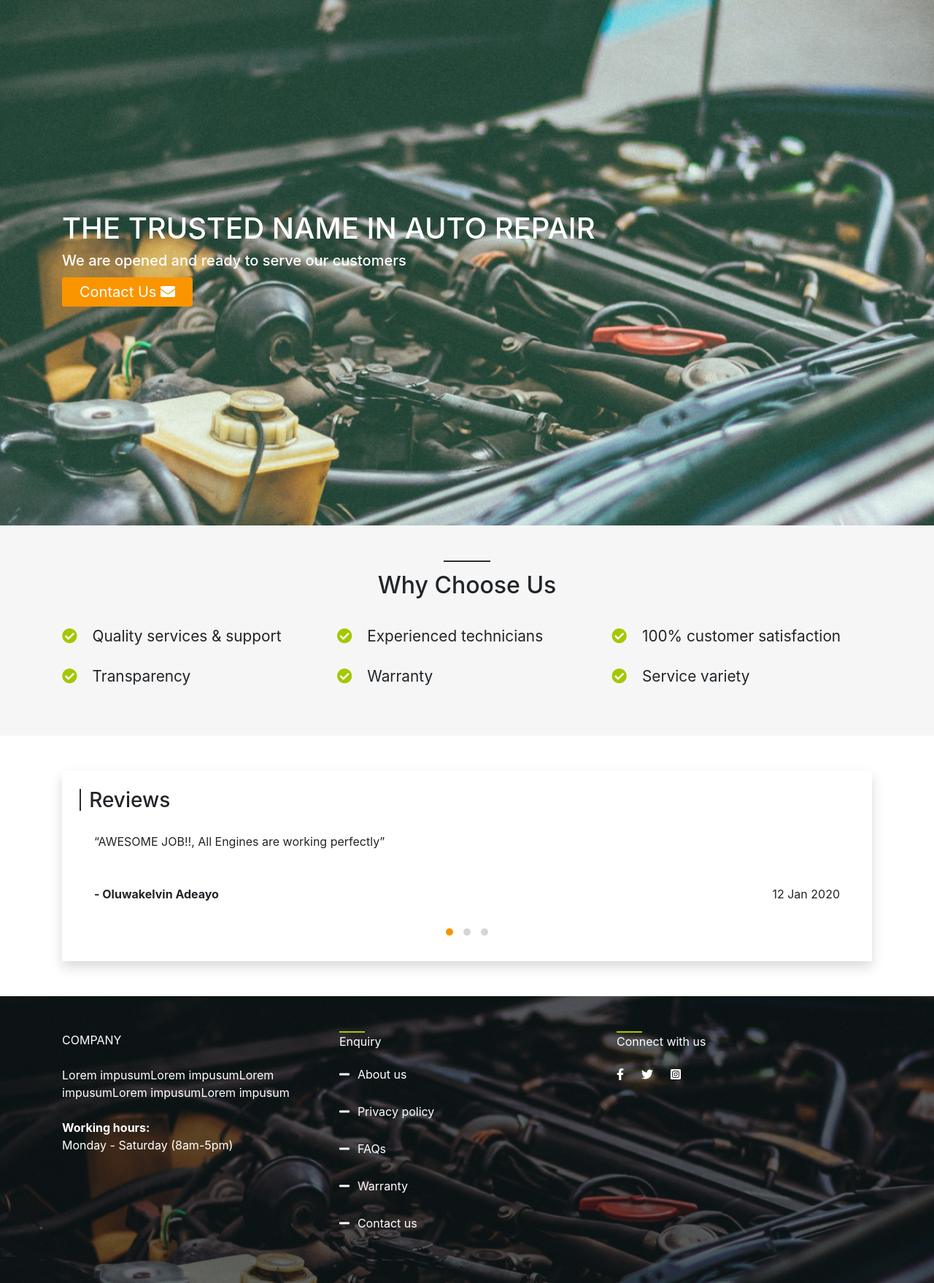
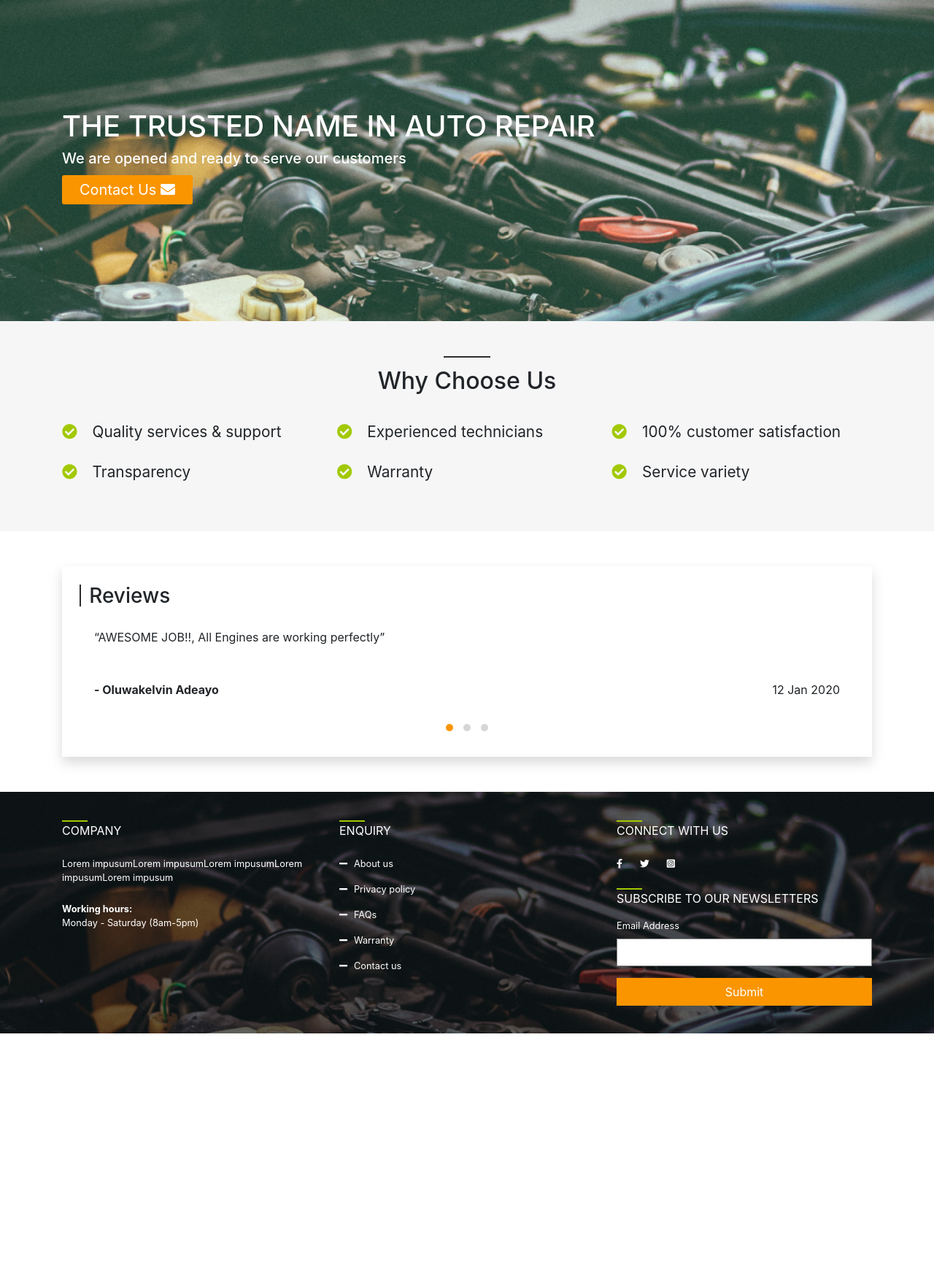
Before and after one commit to iballi2017/autoshop, a PHP site: page / in a window 1280 px wide. Shown: the part 62-1820 px from the top of the page at 73% size. After the commit the page ends 1478 px from the top, so only its background shows below. Run offline with PHP 8.4, Linux system fonts and the light colour scheme; some libraries are stand-ins or nearby versions.

Commit message:
reconstructing the footer content

```diff
--- a/css/style.css
+++ b/css/style.css
@@ -219,17 +219,17 @@ footer {
   background-repeat: no-repeat;
   background-size: cover;
   padding: 3em 0;
-  color: #ffffff; }
+  color: #ffffff;
+  font-size: .8rem; }
   footer .section_title {
-    margin-bottom: 1em; }
+    margin-bottom: 1em;
+    font-size: 1rem; }
     footer .section_title::before {
       content: "";
       height: 2px;
       width: 10%;
       background-color: #a2c900;
       display: block; }
-    footer .section_title ~ ul li {
-      margin-bottom: 1em; }
   footer .footer_nav_links li::before {
     content: "\f068";
     margin-right: 0.4em; }
@@ -239,6 +239,8 @@ footer {
   footer .social_icons a {
     text-decoration: none;
     color: #ffffff; }
+  footer form button {
+    font-size: .8rem; }
 
 @media (min-width: 972px) {
   .logo_img_wrapper {
@@ -277,7 +279,7 @@ footer {
       font-size: 1.3rem; }
 
   .hero {
-    height: 90vh; }
+    height: 55vh; }
 
   .contact_page .contact_media li {
     border-right: 1px solid #818181; }
--- a/css/style.scss
+++ b/css/style.scss
@@ -300,17 +300,16 @@ footer {
     background-size: cover;
     padding: 3em 0;
     color: $whitecolor;
+    font-size: .8rem;
     .section_title {
         margin-bottom: 1em;
+        font-size: 1rem;
         &::before {
             content: "";
             height: 2px;
             width: 10%;
             background-color: $secondaryColor;
             display: block;
-        }
-        ~ul li {
-            margin-bottom: 1em;
         }
     }
     .footer_nav_links {
@@ -328,6 +327,9 @@ footer {
             text-decoration: none;
             color: $whitecolor;
         }
+    }
+    form button {
+        font-size: .8rem;
     }
 }
 
@@ -379,7 +381,7 @@ footer {
         }
     }
     .hero {
-        height: 90vh;
+        height: 55vh;
     }
     .contact_page {
         .contact_media {
--- a/index.html
+++ b/index.html
@@ -179,7 +179,7 @@
         <div class="inner container">
             <div class="row">
                 <div class="col-md-4">
-                    <div class="mb-4">COMPANY</div>
+                    <div class="mb-4 section_title text_uppercase">company</div>
                     <div class="mb-4">Lorem impusumLorem impusumLorem impusumLorem impusumLorem impusum</div>
                     <dl>
                         <dt>Working hours:</dt>
@@ -189,7 +189,7 @@
                             class="fas fa-arrow-right"></i></button>
                 </div>
                 <div class="col-6 col-md-4 d-none d-md-block footer_hidden_blocks">
-                    <div class="section_title">
+                    <div class="section_title text_uppercase">
                         Enquiry
                     </div>
                     <ul class="footer_nav_links list_style_ul_children list_fontawesome_pseudo_style p-0">
@@ -211,7 +211,7 @@
                     </ul>
                 </div>
                 <div class="col-6 col-md-4 d-none d-md-block footer_hidden_blocks">
-                    <div class="section_title">
+                    <div class="section_title text_uppercase">
                         Connect with us
                     </div>
                     <ul class="list_style_ul_children social_icons d-flex p-0">
@@ -231,6 +231,18 @@
                             </a>
                         </li>
                     </ul>
+                    <fieldset>
+                        <legend class="section_title text_uppercase">
+                            Subscribe to our newsletters
+                        </legend>
+                        <form action="#">
+                            <div class="form-group">
+                                <label for="email">Email Address</label>
+                                <input type="email" class="form-control" id="email">
+                            </div>
+                            <button type="submit" class="form_submit_btn btn rounded-0 px-5 btn-block">Submit</button>
+                        </form>
+                    </fieldset>
                 </div>
             </div>
         </div>
```
Also changed, not shown: 1 other file.
